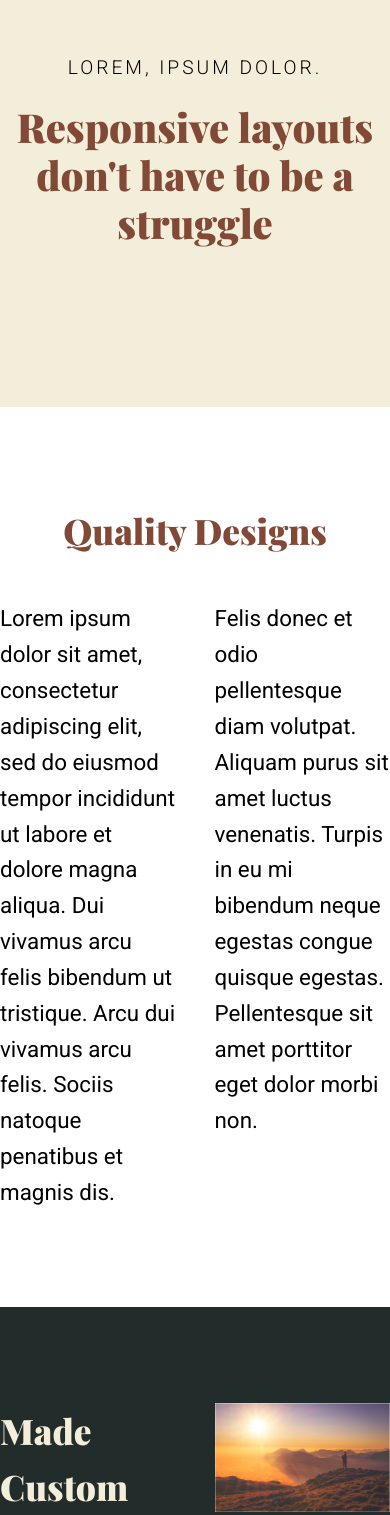
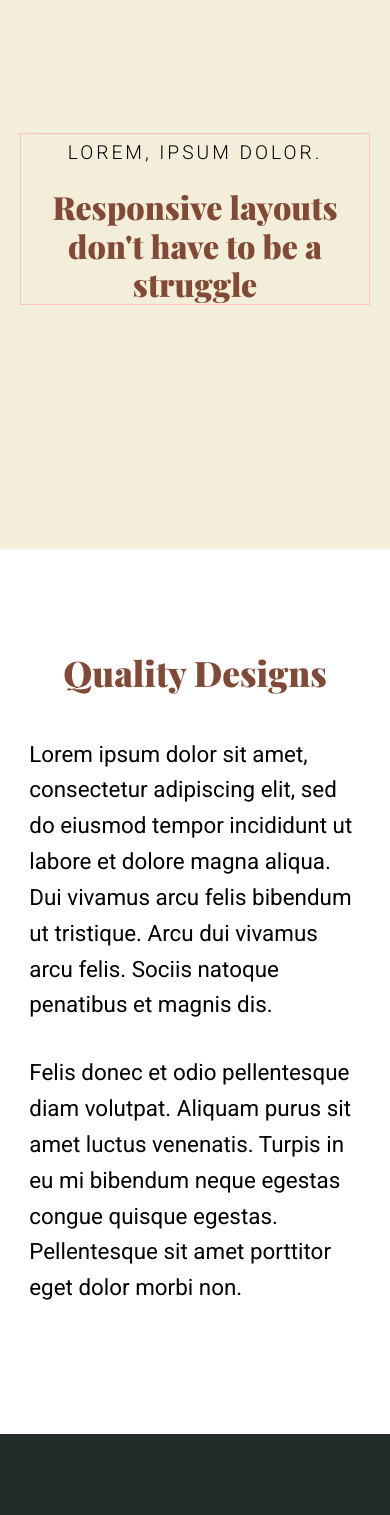
Before and after one commit to jonnywillrees/flexbox-challenge-4, a website: page index.html in a window 390 px wide. Shown: the part 111-1626 px from the top of the page. Drawn offline with nearby package versions, Linux system fonts and the light colour scheme.

Commit message:
refactor header styles into seperate scss file and fix a few style bugs

```diff
--- /dev/null
+++ b/scss/_header.scss
@@ -0,0 +1,28 @@
+.header {
+  background-color: $color-primary-light;
+  display: flex;
+  align-items: center;
+  justify-content: center;
+  min-height: 660px;
+
+  &__content {
+    width: 50%;
+    min-width: 350px;
+    border: 1px solid pink;
+  }
+
+  &__slogan {
+    text-transform: uppercase;
+    letter-spacing: 3px;
+    font-family: "Roboto", sans-serif;
+    font-weight: 300;
+    font-size: 1.2rem;
+    margin-bottom: 1em;
+    display: inline-block;
+  }
+
+  &__title {
+    font-size: clamp(2rem, 4vw, 4rem);
+    font-family: "Playfair Display", serif;
+  }
+}
--- a/scss/_layout.scss
+++ b/scss/_layout.scss
@@ -3,6 +3,7 @@ section {
 }
 
 .container {
+  width: 85%;
   max-width: 1128px;
   margin: 0 auto;
 }
--- a/scss/_typography.scss
+++ b/scss/_typography.scss
@@ -2,5 +2,5 @@
   font-family: "Playfair Display", serif;
   font-size: 2.2rem;
   font-weight: 900;
-  margin-bottom: 1.2em;
+  margin-bottom: 1em;
 }
--- a/scss/main.scss
+++ b/scss/main.scss
@@ -3,43 +3,24 @@
 @import "utilities";
 @import "layout";
 @import "typography";
-
-.header {
-  background-color: $color-primary-light;
-  display: flex;
-  align-items: center;
-  justify-content: center;
-  padding: 10rem 0;
-
-  &__content {
-    width: 45%;
-    min-width: 400px;
-  }
-
-  &__slogan {
-    text-transform: uppercase;
-    letter-spacing: 3px;
-    font-family: "Roboto", sans-serif;
-    font-weight: 300;
-    font-size: 1.2rem;
-    margin-bottom: 1em;
-    display: inline-block;
-  }
-
-  &__title {
-    font-size: clamp(2.5rem, 4vw, 4rem);
-    font-family: "Playfair Display", serif;
-  }
-}
+@import "header";
 
 .section-one {
   &__content {
     display: flex;
     justify-content: space-between;
+
+    @media (max-width: 900px) {
+      flex-direction: column;
+    }
   }
 
   &__text {
     flex-basis: 45%;
+
+    @media (max-width: 900px) {
+      margin-bottom: 2rem;
+    }
   }
 }
 
@@ -49,10 +30,18 @@
   &__content {
     display: flex;
     justify-content: space-between;
+
+    @media (max-width: 600px) {
+      flex-direction: column;
+    }
   }
 
   &__text {
     flex-basis: 45%;
+
+    @media (max-width: 600px) {
+      margin-bottom: 2rem;
+    }
   }
 
   &__img {
@@ -66,6 +55,10 @@
   &__content {
     display: flex;
     justify-content: space-between;
+
+    @media (max-width: 600px) {
+      flex-direction: column;
+    }
   }
 
   &__text {
@@ -74,5 +67,9 @@
 
   &__img {
     flex-basis: 45%;
+
+    @media (max-width: 600px) {
+      margin-bottom: 2rem;
+    }
   }
 }
```
Also changed, not shown: dist/style.css.
